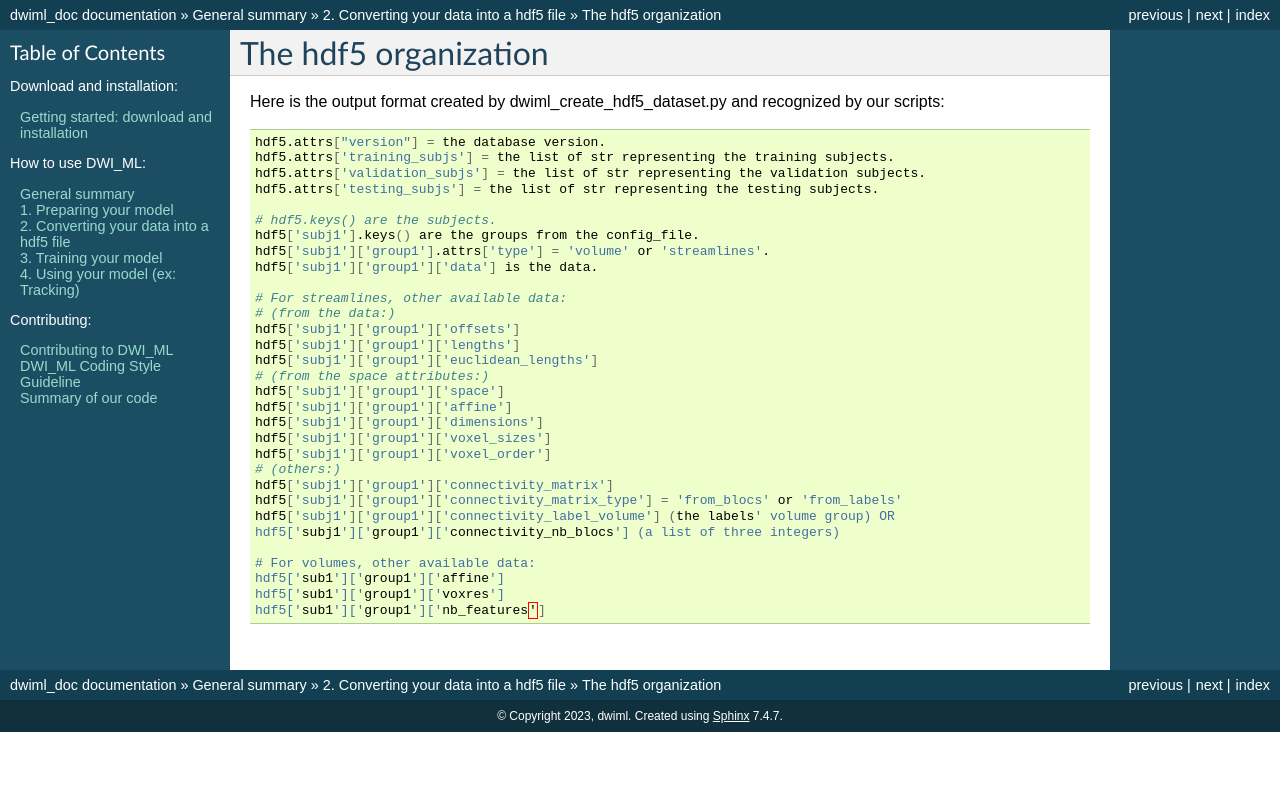
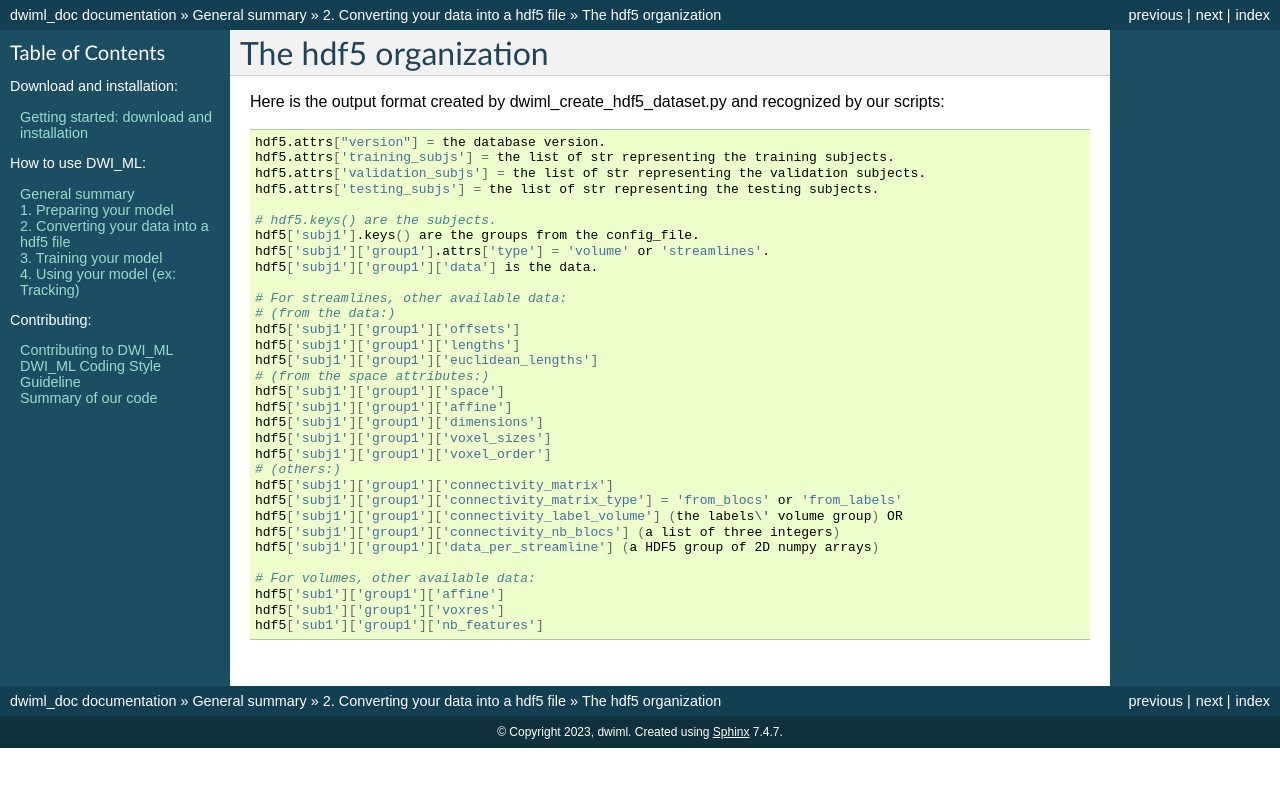
Before and after one commit to scil-vital/dwi_ml, a Sphinx documentation site: the page built from source/2_B_advanced_hdf5_organization.rst, in a window 1280 px wide. Shown: the top 787 px of the page. Built offline with Sphinx 7.4.7, drawn with Linux system fonts in a browser that asks for light colours.

Commit message:
Little doc change

```diff
--- a/source/2_B_advanced_hdf5_organization.rst
+++ b/source/2_B_advanced_hdf5_organization.rst
@@ -31,8 +31,9 @@ Here is the output format created by dwiml_create_hdf5_dataset.py and recognized
     # (others:)
     hdf5['subj1']['group1']['connectivity_matrix']
     hdf5['subj1']['group1']['connectivity_matrix_type'] = 'from_blocs' or 'from_labels'
-    hdf5['subj1']['group1']['connectivity_label_volume'] (the labels' volume group) OR
+    hdf5['subj1']['group1']['connectivity_label_volume'] (the labels\' volume group) OR
     hdf5['subj1']['group1']['connectivity_nb_blocs'] (a list of three integers)
+    hdf5['subj1']['group1']['data_per_streamline'] (a HDF5 group of 2D numpy arrays)
 
     # For volumes, other available data:
     hdf5['sub1']['group1']['affine']
```
